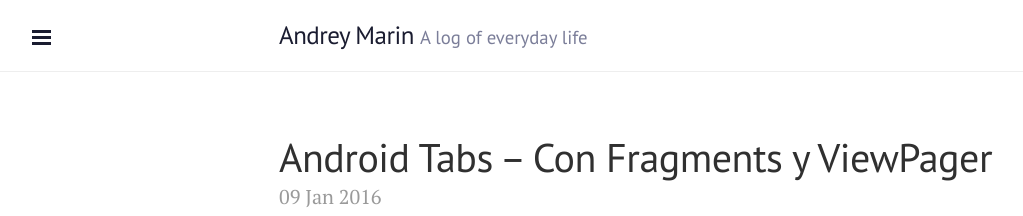
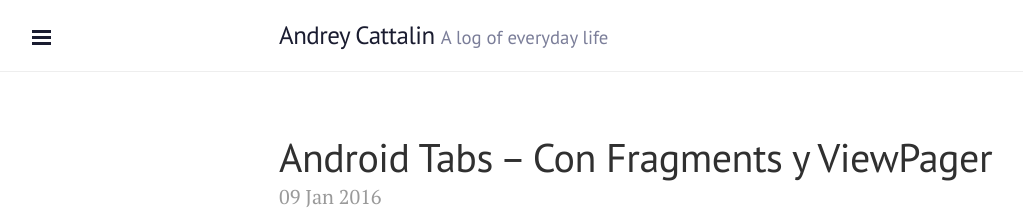
Before and after one commit to andreycattalin/andreycattalin.github.io, a Jekyll site: the page built from index.html, in a window 1280 px wide and 900 px high. Shown: the top 216 px of the window, without its empty margins (1-1024 px from the left). Built offline with Jekyll 4.4.1, drawn with Linux system fonts in a browser that asks for light colours; the list of posts is cut into pages by our own code.

Commit message:
Update _config.yml

```diff
--- a/_config.yml
+++ b/_config.yml
@@ -2,7 +2,7 @@ excerpt_separator: ""
 pygments: true
 markdown: kramdown
 url: http://andreycattalin.github.io
-title: Andrey Marin
+title: Andrey Cattalin
 tagline: A log of everyday life
 description: My awesome new site
 paginate: 5
```
